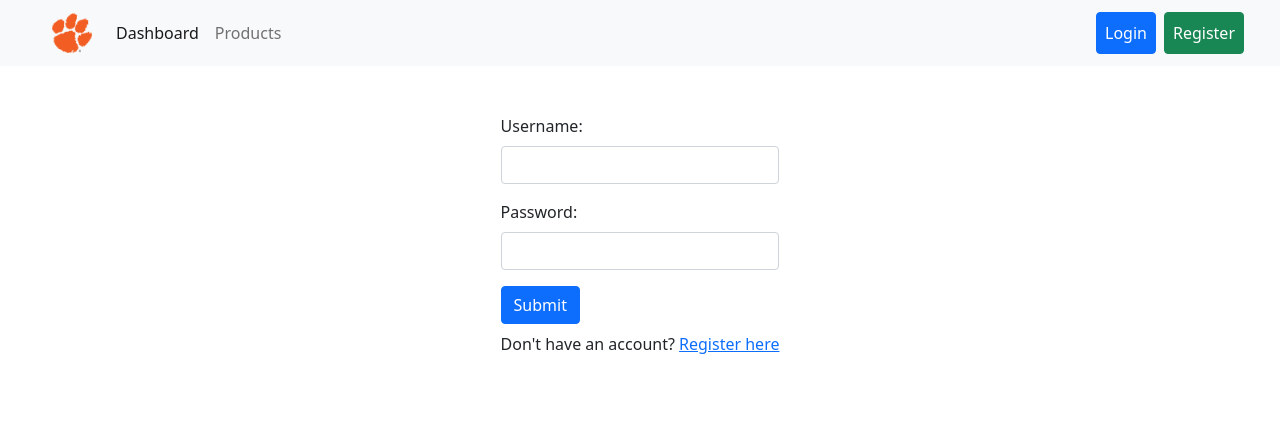
After one commit to AThomas99/customer-product-management, a Django app: page /login/ in a window 1280 px wide. The commit adds this page. Shown: the top 427 px of the page. Run offline with Django 4.2, Linux system fonts and the light colour scheme.

Commit message:
User registration and Login authentication

```diff
--- /dev/null
+++ b/accounts/templates/accounts/login.html
@@ -0,0 +1,29 @@
+{% extends 'base.html' %}
+
+{% block content %}
+
+<div class="row">
+    <div class="d-flex justify-content-center py-5">
+        <form method="post">
+            {% csrf_token %}
+            {% for message in messages %}
+                <div class="alert alert-success alert-dismissible fade show" role="alert">
+                    <strong>{{ message }}</strong>
+                    <button type="button" class="btn-close" data-bs-dismiss="alert" aria-label="Close"></button>
+                </div>
+            {% endfor %}
+            <div class="mb-3">
+              <label class="form-label">Username: </label>
+              <input type="text" name="username" class="form-control" >
+            </div>
+            <div class="mb-3">
+              <label class="form-label">Password: </label>
+              <input type="password" name="password" class="form-control" id="exampleInputPassword1">
+            </div>
+            <button type="submit" class="btn btn-primary">Submit</button>
+            <p class="py-2">Don't have an account? <a href="{% url 'register' %}">Register here</a></p>
+        </form>
+    </div>
+</div>
+
+{% endblock %}
--- a/accounts/urls.py
+++ b/accounts/urls.py
@@ -11,4 +11,8 @@ urlpatterns = [
     path('create_order/<str:pk>/', views.createOrder, name='create-order'),
     path('update_order/<str:pk>/', views.updateOrder, name='update-order'),
     path('delete_order/<str:pk>/', views.deleteOrder, name='delete-order'),
+
+    path('register/', views.registerPage, name='register'),
+    path('login/', views.loginPage, name='login'),
+    path('logout/', views.logoutUser, name='logout'),
 ]
--- a/accounts/views.py
+++ b/accounts/views.py
@@ -1,10 +1,61 @@
 from django.shortcuts import redirect, render
 from django.forms import inlineformset_factory
+from django.contrib.auth.forms import UserCreationForm
+from django.contrib import messages
+from django.contrib.auth import authenticate, login, logout
+from django.contrib.auth.decorators import login_required
 
 from .models import *
-from .forms import OrderForm
+from .forms import OrderForm, CreateUserForm
 from .filters import OrderFilter
 
+
+def registerPage(request):
+    if request.user.is_authenticated:
+        return redirect('home')
+
+    else:
+        form = CreateUserForm()
+
+        if request.method == 'POST':
+            form = CreateUserForm(request.POST)
+            if form.is_valid():
+                form.save()
+                user = form.cleaned_data.get('username')
+                messages.success(request, 'Account was created for ' + user)
+                return redirect('login')
+
+        context = {'form': form}
+        return render(request, 'accounts/register.html', context)
+
+def loginPage(request):
+    if request.user.is_authenticated:
+        return redirect('home')
+
+    else:
+        if request.method == 'POST':
+            username = request.POST.get('username')
+            password = request.POST.get('password')
+
+            user = authenticate(request, username = username, password= password)
+
+            if user is not None:
+                login(request, user)
+                return redirect('home')
+
+            else:
+                messages.error(request, 'Username or password does not exist')
+                return redirect('login')
+        context = {}
+        return render(request, 'accounts/login.html', context)
+
+
+def logoutUser(request):
+    logout(request)
+    return redirect('home')
+
+
+@login_required(login_url='login')
 def home(request):
     customers = Customer.objects.all()
     orders = Order.objects.all()
@@ -23,11 +74,14 @@ def home(request):
         }
     return render(request, 'accounts/dashboard.html', context)
 
+@login_required(login_url='login')
 def products(request):
     products = Product.objects.all()
     context = {'products': products}
     return render(request, 'accounts/products.html', context)
 
+
+@login_required(login_url='login')
 def customers(request, pk):
     customers = Customer.objects.get(id=pk)
 
@@ -42,7 +96,7 @@ def customers(request, pk):
         }
     return render(request, 'accounts/customers.html', context)
 
-
+@login_required(login_url='login')
 def createOrder(request, pk):
 	OrderFormSet = inlineformset_factory(Customer, Order, fields=('product', 'status'), extra=10 )
 	customers = Customer.objects.get(id=pk)
@@ -59,7 +113,7 @@ def createOrder(request, pk):
 	context = {'form':form, 'customers': customers}
 	return render(request, 'accounts/order_form.html', context)
 
-
+@login_required(login_url='login')
 def updateOrder(request, pk):
     order = Order.objects.get(id=pk)
     form = OrderForm(instance=order)
@@ -73,7 +127,7 @@ def updateOrder(request, pk):
     context ={"form": form, 'order': order}
     return render(request, 'accounts/order_form.html', context)
 
-
+@login_required(login_url='login')
 def deleteOrder(request, pk):
     order = Order.objects.get(id=pk)
 
--- a/cmp/settings.py
+++ b/cmp/settings.py
@@ -39,9 +39,12 @@ INSTALLED_APPS = [
     'django.contrib.staticfiles',
 
     'django_filters',
+    'crispy_forms',
 
     'accounts.apps.AccountsConfig',
 ]
+
+CRISPY_TEMPLATE_PACK = 'bootstrap4'
 
 MIDDLEWARE = [
     'django.middleware.security.SecurityMiddleware',
--- a/templates/base.html
+++ b/templates/base.html
@@ -12,7 +12,6 @@
     <title>CMP</title>
 </head>
 <body>
-
     {% include 'components/navbar.html' %}
     <div class="container-fluid">
         {% block content %}
--- a/templates/components/navbar.html
+++ b/templates/components/navbar.html
@@ -6,7 +6,7 @@
       <button class="navbar-toggler" type="button" data-bs-toggle="collapse" data-bs-target="#navbarNav" aria-controls="navbarNav" aria-expanded="false" aria-label="Toggle navigation">
         <span class="navbar-toggler-icon"></span>
       </button>
-      <div class="collapse navbar-collapse" id="navbarNav">
+      <div class="collapse navbar-collapse me-auto" id="navbarNav">
         <ul class="navbar-nav">
           <li class="nav-item">
             <a class="nav-link active" aria-current="page" href="{% url 'home' %}">Dashboard</a>
@@ -15,6 +15,25 @@
             <a class="nav-link" href="{% url 'product' %}">Products</a>
           </li>
         </ul>
+        {% if request.user.is_authenticated %}
+        <ul class="navbar-nav ms-auto">
+          <li class="nav-item me-auto">
+            <a class="nav-link" href="#">Hello, {{ request.user.username|capfirst }}</a>
+          </li>
+          <li class="nav-item px-4 me-auto">
+            <a class="nav-link btn btn-danger text-white" href="{% url 'logout' %}">Logout</a>
+          </li>
+        </ul>
+        {% else %}
+        <ul class="navbar-nav px-4 ms-auto">
+          <li class="nav-item px-2 me-auto">
+            <a class="nav-link btn btn-primary text-white" href="{% url 'login' %}">Login</a>
+          </li>
+          <li class="nav-item me-auto">
+            <a class="nav-link btn btn-success text-white" href="{% url 'register' %}">Register</a>
+          </li>
+        </ul>
+        {% endif %}
       </div>
     </div>
 </nav>
```
Also changed, not shown: accounts/forms.py (+18 -2 lines), accounts/templates/accounts/register.html (added, +24 -0 lines), db.sqlite3.
